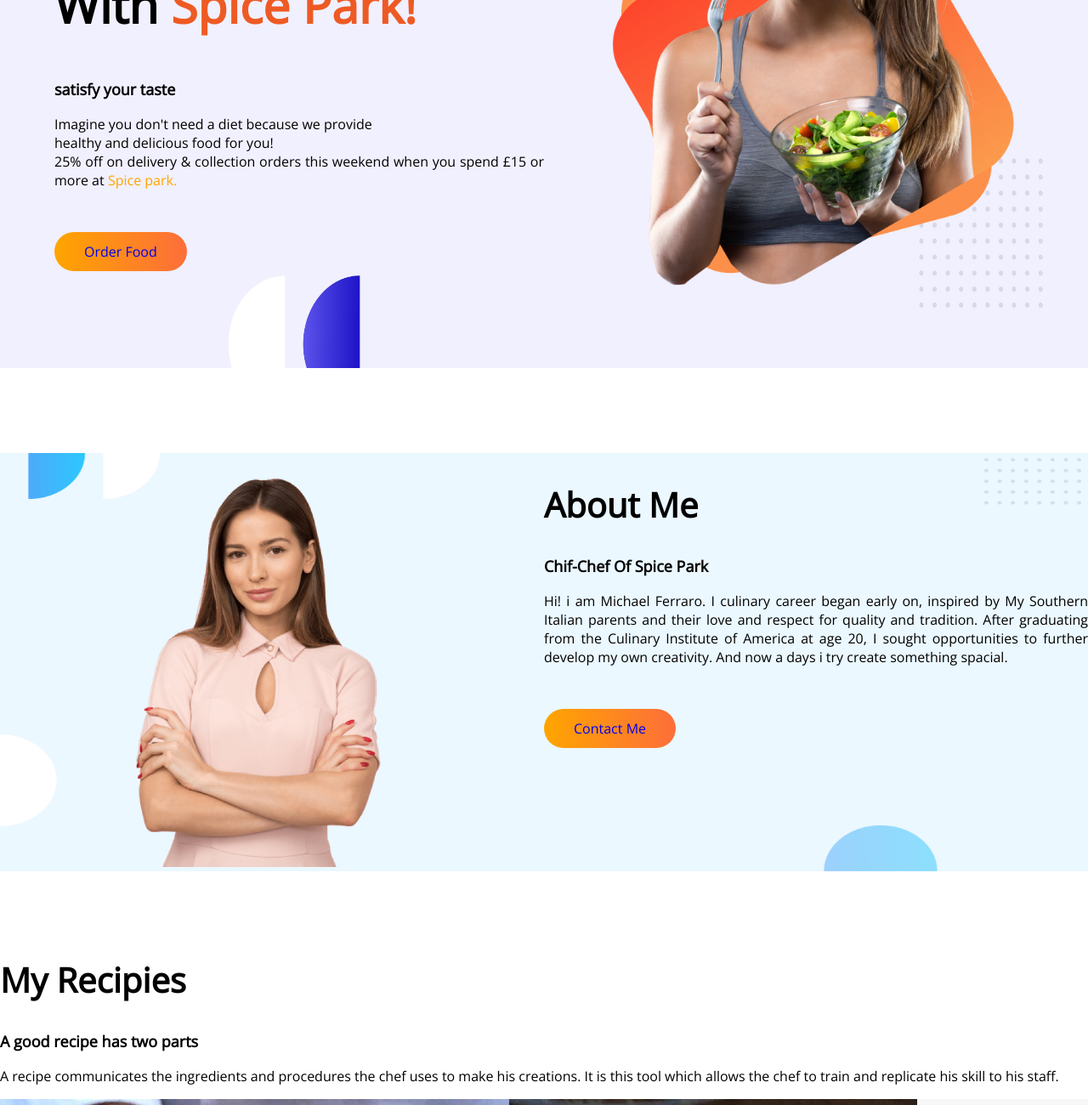
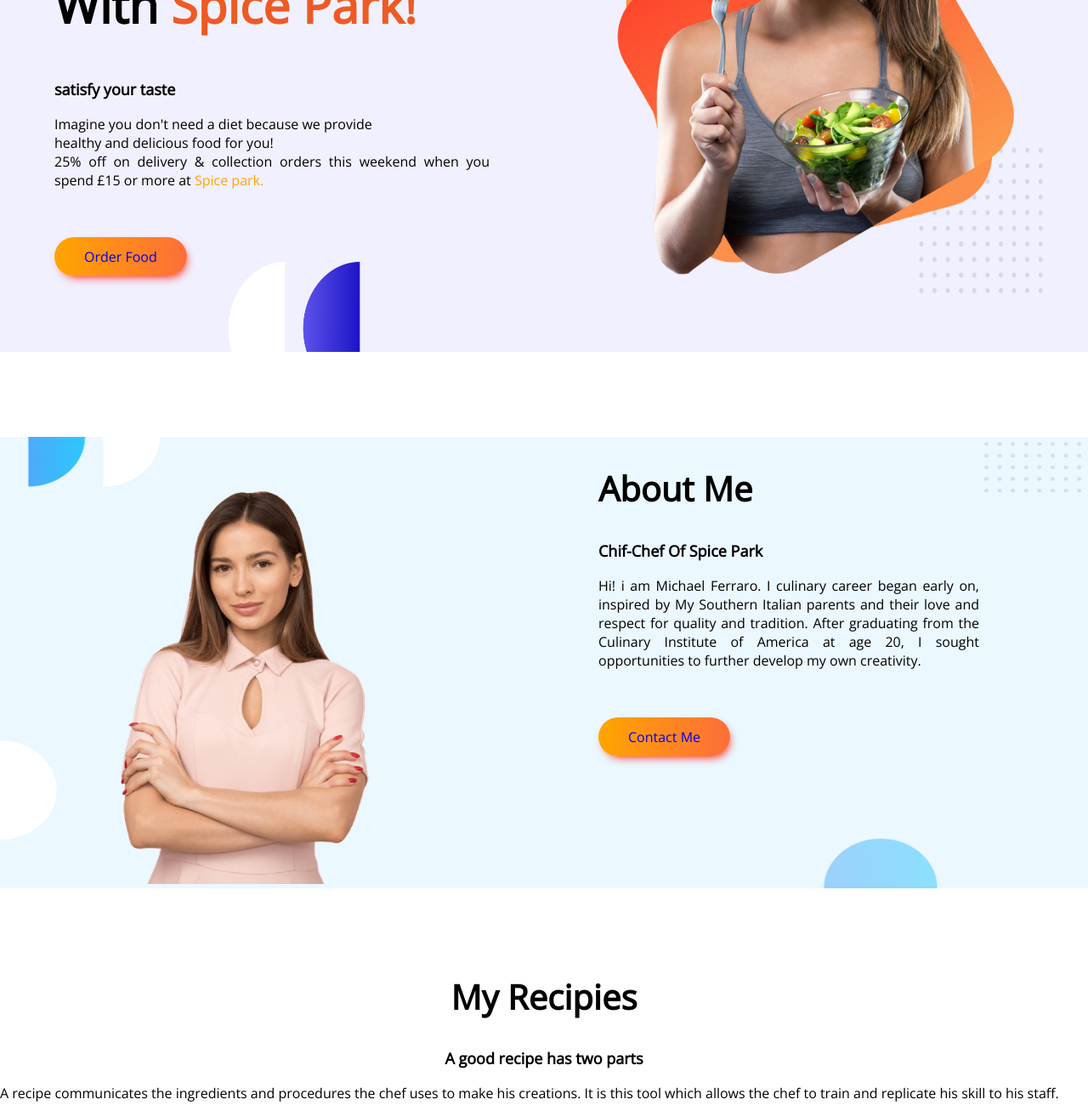
Before and after one commit to naimurnemu/Spice-park, a plain HTML site: page index.html in a window 1280 px wide. Shown: the part 300-1600 px from the top of the page at 85% size. Drawn offline with nearby package versions, Linux system fonts and the light colour scheme.

Commit message:
section class change

```diff
--- a/index.html
+++ b/index.html
@@ -1,65 +1,112 @@
 <!DOCTYPE html>
 <html lang="en">
     <head>
-    <meta charset="UTF-8">
-    <meta http-equiv="X-UA-Compatible" content="IE=edge">
-    <meta name="viewport" content="width=device-width, initial-scale=1.0">
-    <link rel="shortcut icon" href="image/favicon/favicon.png" type="image/png">
+        <meta charset="UTF-8" />
+        <meta http-equiv="X-UA-Compatible" content="IE=edge" />
+        <meta name="viewport" content="width=device-width, initial-scale=1.0" />
+        <link
+            rel="shortcut icon"
+            href="image/favicon/favicon.png"
+            type="image/png"
+        />
 
         <title>Spice Park</title>
 
-    <link rel="preconnect" href="https://fonts.googleapis.com">
-    <link rel="preconnect" href="https://fonts.gstatic.com" crossorigin>
-    <link href="https://fonts.googleapis.com/css2?family=Open+Sans&display=swap" rel="stylesheet">
+        <link rel="preconnect" href="https://fonts.googleapis.com" />
+        <link rel="preconnect" href="https://fonts.gstatic.com" crossorigin />
+        <link
+            href="https://fonts.googleapis.com/css2?family=Open+Sans&display=swap"
+            rel="stylesheet"
+        />
 
-    <link rel="stylesheet" href="stylesheet/style.css">
+        <link rel="stylesheet" href="stylesheet/style.css" />
     </head>
     <body>
-    <section class="caption-area container ">
-        <div class="half-width">
-        <h1><span class="orange-text">Skip</span> The Diet,<br> Just Eat Healthy <br> With <span class="Puffins-text">Spice Park!</span></h1>
+        <section class="caption-area container">
+            <div class="half-width caption-text-area">
+                <h1>
+                    <span class="orange-text">Skip</span> The Diet,<br />
+                    Just Eat Healthy <br />
+                    With <span class="Puffins-text">Spice Park!</span>
+                </h1>
                 <h3>satisfy your taste</h3>
-            <p>Imagine you don't need a diet because we provide <br>
-            healthy and delicious food for you! <br>
-            25% off on delivery & collection orders this weekend when you spend £15 or more at <span class="orange-text">Spice park.</span></p>
+                <p>
+                    Imagine you don't need a diet because we provide <br />
+                    healthy and delicious food for you! <br />
+                    25% off on delivery & collection orders this weekend when
+                    you spend £15 or more at
+                    <span class="orange-text">Spice park.</span>
+                </p>
                 <a href="#" class="link-button">Order Food</a>
             </div>
-        <div class="half-width">
-            <img src="image/profile/Profile_1.png" alt="">
+            <div class="half-width caption-image-area">
+                <img src="image/profile/Profile_1.png" alt="" />
             </div>
         </section>
-    <section class="about_me-area container">
-        <div class="half-width">
-            <img src="image/profile/Profile_2.png" alt="Resturant_chef">
+        <section class="about-area container">
+            <div class="half-width about-image-area">
+                <img src="image/profile/Profile_2.png" alt="Resturant_chef" />
             </div>
-        <div class="half-width">
+            <div class="half-width about-text-area">
                 <h2>About Me</h2>
                 <h3>Chif-Chef Of Spice Park</h3>
-            <p>Hi! i am Michael Ferraro. I culinary career began early on, inspired by My Southern Italian parents and their love and respect for quality and tradition. After graduating from the Culinary Institute of America at age 20, I sought opportunities to further develop my own creativity. And now a days i try create something spacial.</p>
+                <p>
+                    Hi! i am Michael Ferraro. I culinary career began early on,
+                    inspired by My Southern Italian parents and their love and
+                    respect for quality and tradition. After graduating from the
+                    Culinary Institute of America at age 20, I sought
+                    opportunities to further develop my own creativity.
+                </p>
                 <a href="#" class="link-button">Contact Me</a>
             </div>
         </section>
         <section class="recipe-area">
-        <div>
+            <div class="recipe-align">
                 <h2>My Recipies</h2>
                 <h3>A good recipe has two parts</h3>
-            <p>A recipe communicates the ingredients and procedures the chef uses to make his creations. It is this tool which allows the chef to train and replicate his skill to his staff.</p>
+                <p>
+                    A recipe communicates the ingredients and procedures the
+                    chef uses to make his creations. It is this tool which
+                    allows the chef to train and replicate his skill to his
+                    staff.
+                </p>
             </div>
             <div>
                 <div class="container">
                     <div>
-                    <img src="image/recipe/asset.jpeg" alt="Grilled_Cheese">
+                        <img
+                            src="image/recipe/asset.jpeg"
+                            alt="Grilled_Cheese"
+                        />
                         <h3>Mac Grilled Cheese</h3>
-                    <p>Combining three of my favorite comfort foods into one: mac n' cheese, a classic Reuben sandwich & a grilled cheese.</p>
+                        <p>
+                            Combining three of my favorite comfort foods into
+                            one: mac n' cheese, a classic Reuben sandwich & a
+                            grilled cheese.
+                        </p>
                     </div>
                     <div>
-                    <img src="image/recipe/Pasta.jpg" alt="Chilled_Pasta"> <h3>Chilled Angel Pasta</h3>
-                    <p>My dad would make this dish with tomatoes from our garden when I was a kid. Some of my most memorable childhood flavors of summer.</p>
+                        <img src="image/recipe/Pasta.jpg" alt="Chilled_Pasta" />
+                        <h3>Chilled Angel Pasta</h3>
+                        <p>
+                            My dad would make this dish with tomatoes from our
+                            garden when I was a kid. Some of my most memorable
+                            childhood flavors of summer.
+                        </p>
                     </div>
                     <div>
-                    <img src="image/recipe/hallibut.jpg" alt="Roasted_Halibut">
+                        <img
+                            src="image/recipe/hallibut.jpg"
+                            alt="Roasted_Halibut"
+                        />
                         <h3>Roasted halibut</h3>
-                    <p>This was one of the dishes I prepared at this year's #Cooking4PanCan dinner held at De Gustibus Cooking School . This year's event was an amazing success, raising over $5k for the Pancreatic Cancer Action Network!</p>
+                        <p>
+                            This was one of the dishes I prepared at this year's
+                            #Cooking4PanCan dinner held at De Gustibus Cooking
+                            School . This year's event was an amazing success,
+                            raising over $5k for the Pancreatic Cancer Action
+                            Network!
+                        </p>
                     </div>
                 </div>
                 <div class="container" id="social_follower">
--- a/stylesheet/style.css
+++ b/stylesheet/style.css
@@ -1,82 +1,105 @@
 /* ========================================
 Common CSS
 ======================================== */
-body{
-    font-family: 'Open Sans', sans-serif;
+body {
+    font-family: "Open Sans", sans-serif;
     margin: 0;
 }
 
-h1{
+h1 {
     font-size: 57px;
 }
-h2{
+h2 {
     font-size: 40px;
 }
-h3{
+h3 {
     font-size: 18px;
 }
-p{
+p {
     text-align: justify;
 }
-.container{
+
+.container {
     display: flex;
     margin-bottom: 100px;
 }
 
-.container p{
-    margin-bottom: 10px;
+.container p {
+    text-align: justify;
 }
-.half-width{
+.half-width {
     width: 50%;
 }
 
-.orange-text{
-    color: #FFA500;
+.orange-text {
+    color: #ffa500;
 }
 
-.Puffins-text{
-    color: #EE5A24;
+.Puffins-text {
+    color: #ee5a24;
 }
 
-.link-button{
+.link-button {
     display: inline-block;
     text-decoration: none;
-    background-image: linear-gradient(to right,#FFA500, #fd6e3a);
+    background-image: linear-gradient(to right, #ffa500, #fd6e3a);
     padding: 12px 35px;
     margin-top: 40px;
     border-radius: 40px;
-
+    box-shadow: 3px 5px 12px -5px red;
 }
 
 /* =======================================
 Caption-area
 ======================================= */
-.caption-area{
+.caption-area {
     background-image: url(../image/background/caption_background.jpg);
     background-repeat: no-repeat;
-    padding: 5%;
     background-size: 100% 100%;
 }
 
-.caption-area img{
-    width: 90%;
-    margin-left: 5%;
-    padding-left: 5px;
-    padding: 1% 5%;
+.caption-text-area{
+    padding: 5%;
 }
 
+.caption-image-area{
+    padding: 5%;
+    text-align: center;
+}
+
+.caption-image-area img{
+    width: 100%;
+}
 /* =========================================
 About me
 ========================================= */
-.about_me-area{
+.about-area {
     background-image: url(../image/background/about_me_background.jpg);
     background-repeat: no-repeat;
     background-size: 100% 100%;
-}
-.about_me-area img{
-    width: 45%;
-    margin-top: 30px;
-    margin-right: auto;
-    margin-left: 25%;
 
 }
+ .about-image-area{
+     text-align: center;
+     padding-top: 5%;
+     padding-left:5%;
+    }
+.about-image-area img{
+    width: 65%;
+}
+.about-text-area{
+    padding-left: 15%;
+    padding-right: 10%;
+}
+
+/* ==========================================
+Recipe area
+========================================== */
+.recipe-area{
+    display: flexbox;
+    flex-direction: column;
+}
+
+.recipe-align{
+    text-align: center;
+}
```
Lines whose indentation alone changed are shown as unchanged.
